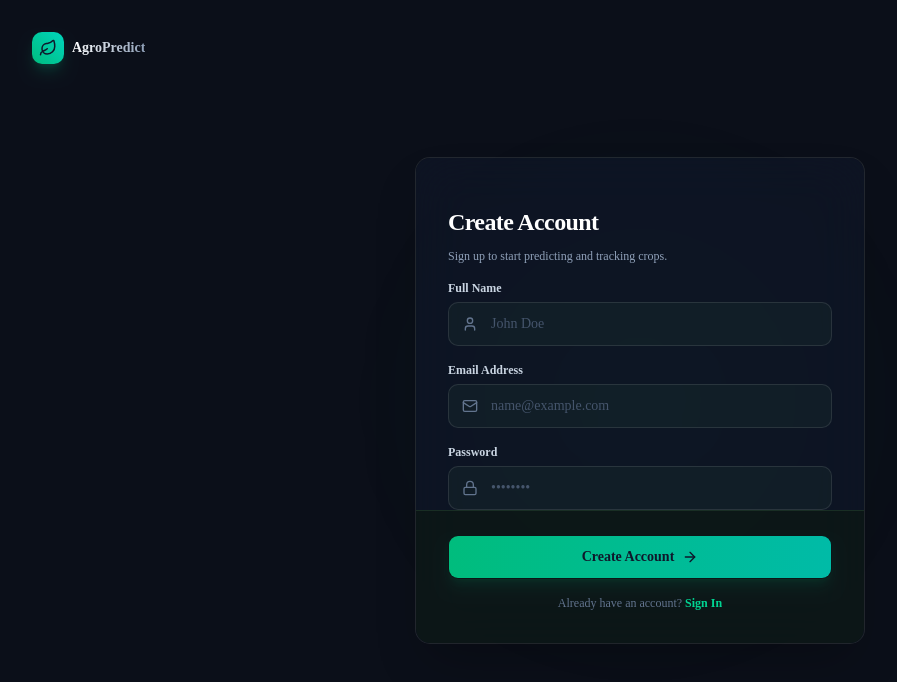
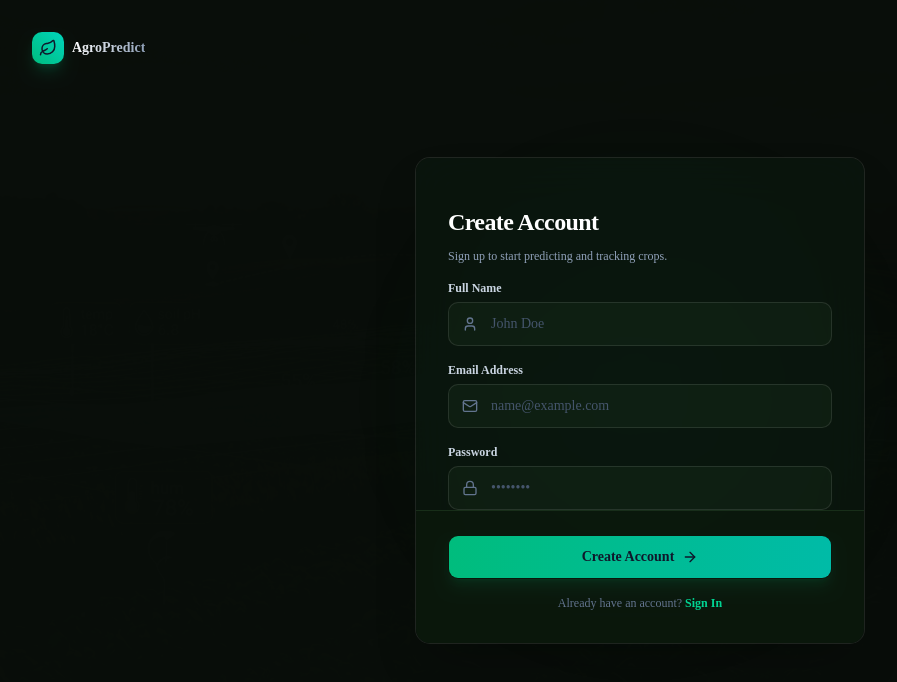
Before and after one commit to mdreahan2626-sudo/AGRICULTURE-PROJECT, a Next.js app: page /signup in a window 1280 px wide. Shown: the top 682 px of the page, without its empty margins (0-897 px from the left). Built offline with nearby package versions, Linux system fonts and the light colour scheme.

Commit message:
style: add subtle agriculture background images and watermarks to landing, login, and signup pages

```diff
--- a/src/app/login/page.jsx
+++ b/src/app/login/page.jsx
@@ -52,7 +52,12 @@ export default function LoginPage() {
   }
 
   return (
-    <div className="relative min-h-screen flex items-center justify-center bg-[#0b0f19] px-6">
+    <div className="relative min-h-screen flex items-center justify-center bg-[#080d09] px-6">
+
+      {/* Background Agriculture Image Watermark Overlay */}
+      <div
+        className="absolute inset-0 bg-[url('/images/hero_farm.jpg')] bg-cover bg-center opacity-[0.05] pointer-events-none mix-blend-overlay"
+      />
 
       {/* Background Gradients */}
       <div className="absolute top-1/2 left-1/2 -translate-x-1/2 -translate-y-1/2 w-[350px] h-[350px] rounded-full bg-emerald-500/10 blur-[80px] pointer-events-none animate-pulse" />
@@ -66,7 +71,7 @@ export default function LoginPage() {
         </Link>
       </div>
 
-      <Card className="w-full max-w-md border-white/5 bg-[#0e1626]/80 backdrop-blur-xl shadow-2xl relative z-10">
+      <Card className="w-full max-w-md border-emerald-500/10 bg-[#0b170e]/80 backdrop-blur-xl shadow-2xl relative z-10">
         <CardHeader className="space-y-1.5 pt-8 px-8">
           <CardTitle className="text-2xl font-bold text-white tracking-tight">Sign In</CardTitle>
           <CardDescription className="text-slate-400 text-xs">
--- a/src/app/page.js
+++ b/src/app/page.js
@@ -135,6 +135,12 @@ export default function LandingPage() {
 
   return (
     <div className="relative min-h-screen overflow-hidden bg-radial-[circle_at_top,_var(--tw-gradient-stops)] from-[#122c1b] via-[#070d09] to-[#070d09] bg-[linear-gradient(to_right,#ffffff01_1px,transparent_1px),linear-gradient(to_bottom,#ffffff01_1px,transparent_1px)] bg-[size:32px_32px] font-sans selection:bg-emerald-500/30 text-left">
+
+      {/* Background Agriculture Image Watermark Overlay */}
+      <div
+        className="absolute inset-0 bg-[url('/images/hero_farm.jpg')] bg-cover bg-center opacity-[0.05] pointer-events-none mix-blend-overlay"
+        style={{ height: '1400px' }}
+      />
 
       {/* Background Decorative Gradients */}
       <div className="absolute top-[-10%] left-[-10%] w-[50%] h-[50%] rounded-full bg-emerald-500/5 blur-[120px] pointer-events-none" />
--- a/src/app/signup/page.jsx
+++ b/src/app/signup/page.jsx
@@ -58,7 +58,12 @@ export default function SignupPage() {
   }
 
   return (
-    <div className="relative min-h-screen flex items-center justify-center bg-[#0b0f19] px-6">
+    <div className="relative min-h-screen flex items-center justify-center bg-[#080d09] px-6">
+
+      {/* Background Agriculture Image Watermark Overlay */}
+      <div
+        className="absolute inset-0 bg-[url('/images/hero_farm.jpg')] bg-cover bg-center opacity-[0.05] pointer-events-none mix-blend-overlay"
+      />
 
       {/* Background Gradients */}
       <div className="absolute top-1/2 left-1/2 -translate-x-1/2 -translate-y-1/2 w-[350px] h-[350px] rounded-full bg-emerald-500/10 blur-[80px] pointer-events-none animate-pulse" />
@@ -72,7 +77,7 @@ export default function SignupPage() {
         </Link>
       </div>
 
-      <Card className="w-full max-w-md border-white/5 bg-[#0e1626]/80 backdrop-blur-xl shadow-2xl relative z-10">
+      <Card className="w-full max-w-md border-emerald-500/10 bg-[#0b170e]/80 backdrop-blur-xl shadow-2xl relative z-10">
         <CardHeader className="space-y-1.5 pt-8 px-8">
           <CardTitle className="text-2xl font-bold text-white tracking-tight">Create Account</CardTitle>
           <CardDescription className="text-slate-400 text-xs">
```
